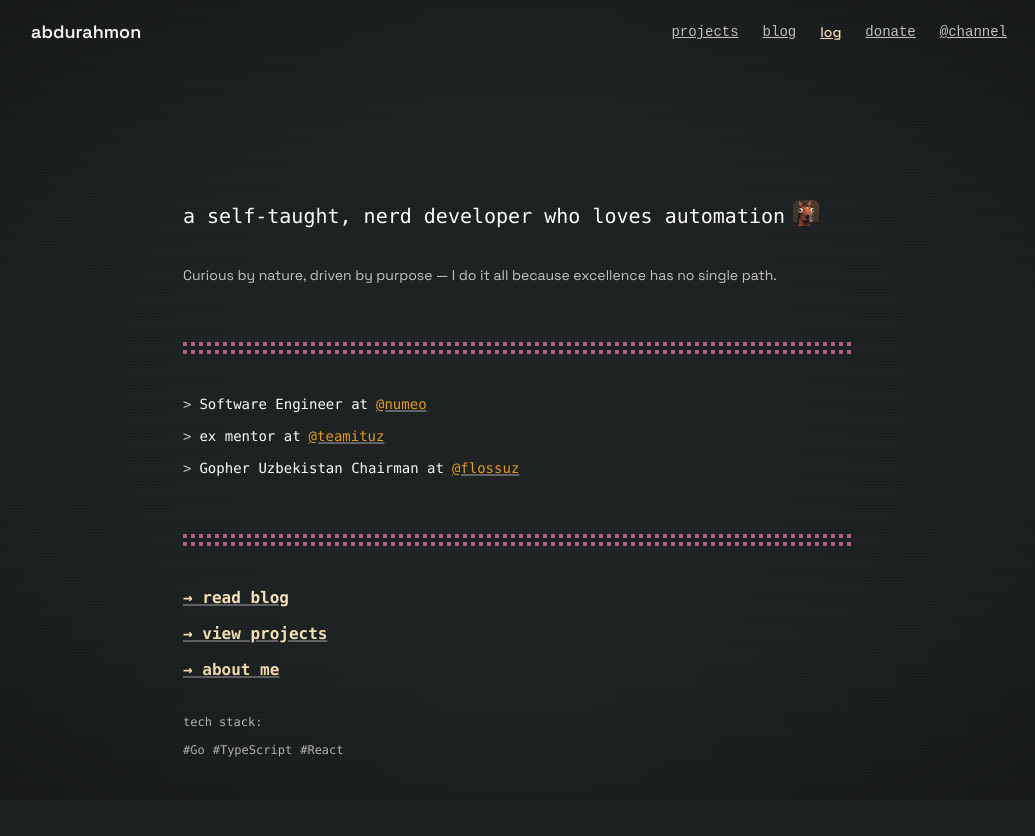
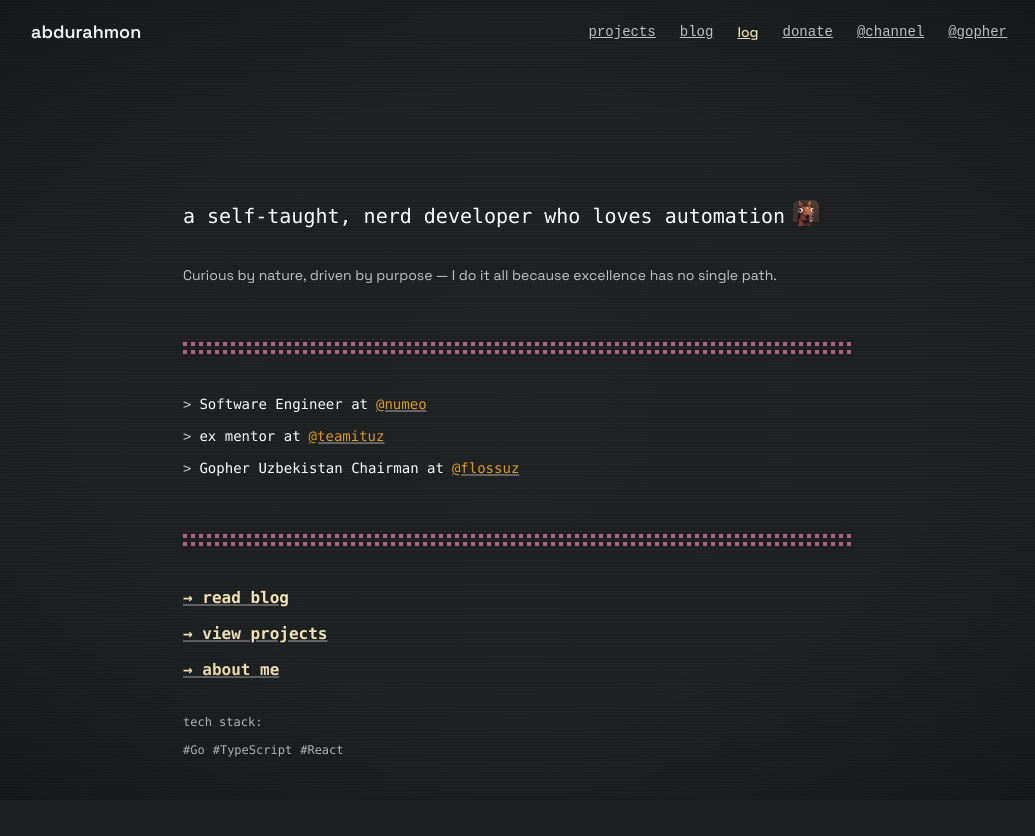
Before and after one commit to abdurahmon27/2005, a Next.js app: page / in a window 1280 px wide. Shown: the top 836 px of the page, without its empty margins (121-1156 px from the left). Built offline with nearby package versions, Linux system fonts and the light colour scheme.

Commit message:
fix: navbar

```diff
--- a/src/components/Navbar/navbar.tsx
+++ b/src/components/Navbar/navbar.tsx
@@ -125,6 +125,16 @@ export function SiteHeader() {
           >
             @channel
           </Link>
+          <Link
+            href="https://gopher.uz"
+            className={`text-sm font-medium transition-colors flex items-center gap-1 underline fira-code ${
+              scrolled
+                ? "text-foreground"
+                : "text-muted-foreground hover:text-primary"
+            }`}
+          >
+            @gopher
+          </Link>
         </nav>
 
         <button
@@ -193,7 +203,18 @@ export function SiteHeader() {
             className="text-base font-medium text-foreground transition-colors flex items-center gap-1"
             onClick={() => setMobileMenuOpen(false)}
           >
-            Channel
+            @channel
+            <SquareArrowOutUpRight
+              className="inline-block h-4 w-4"
+              aria-hidden="true"
+            />
+          </Link>
+          <Link
+            href="https://gopher.uz"
+            className="text-base font-medium text-foreground transition-colors flex items-center gap-1"
+            onClick={() => setMobileMenuOpen(false)}
+          >
+            @gopher
             <SquareArrowOutUpRight
               className="inline-block h-4 w-4"
               aria-hidden="true"
```
